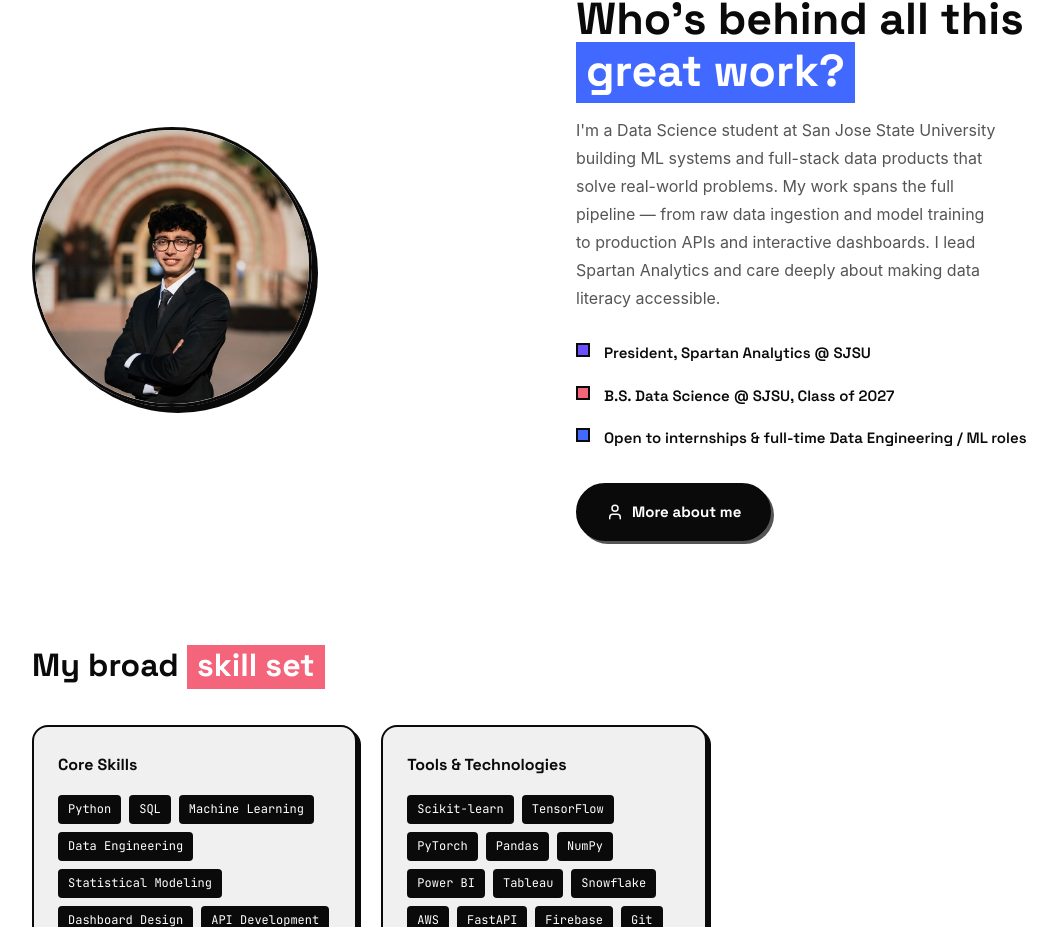
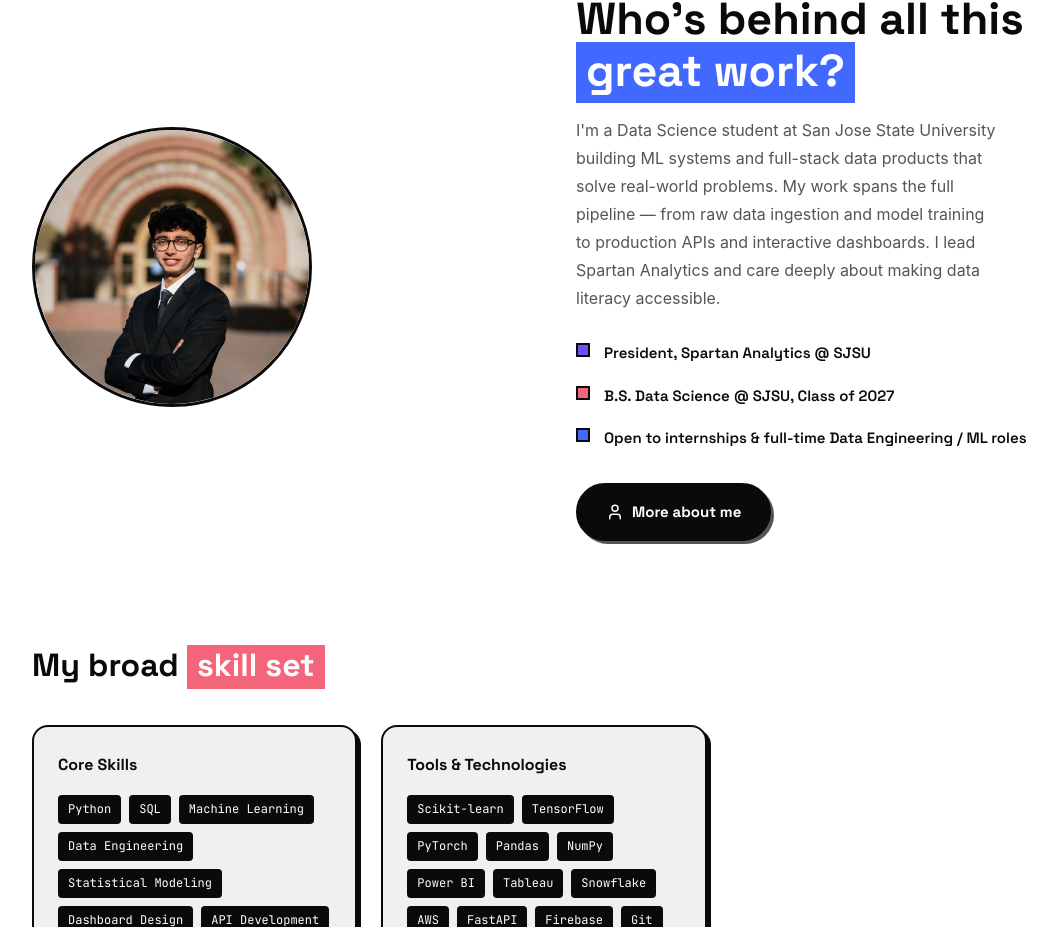
Before and after one commit to dhwanil1907/portfolio-website, a React (Vite) app: page / in a window 1280 px wide. Shown: the part 880-1807 px from the top of the page, without its empty margins (96-1153 px from the left). Built offline with nearby package versions, Linux system fonts and the light colour scheme.

Commit message:
Remove box shadow from About component image styling for a cleaner appearance.

```diff
--- a/src/pages/About.jsx
+++ b/src/pages/About.jsx
@@ -23,7 +23,6 @@ export default function About() {
                 height: '280px',
                 borderRadius: '50%',
                 border: '3px solid var(--border)',
-                boxShadow: '6px 6px 0 var(--shadow-key)',
                 overflow: 'hidden',
                 flexShrink: 0,
               }}
```
